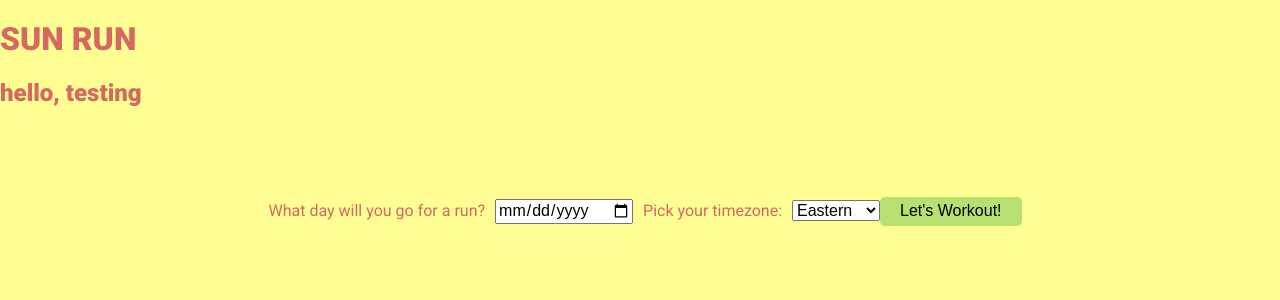
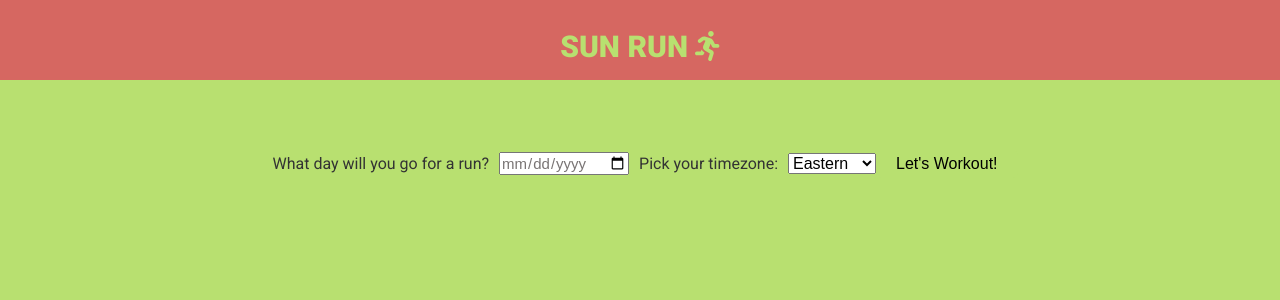
Before and after one commit to array-of-sunshine-2021/array-of-sunshine-api, a React (Create React App) app: page / in a window 1280 px wide. Shown: the top 300 px of the page. Built offline with nearby package versions, Linux system fonts and the light colour scheme.

Commit message:
working on the styling

```diff
--- a/package.json
+++ b/package.json
@@ -3,6 +3,9 @@
   "version": "0.1.0",
   "private": true,
   "dependencies": {
+    "@fortawesome/fontawesome-svg-core": "^1.2.35",
+    "@fortawesome/free-solid-svg-icons": "^5.15.3",
+    "@fortawesome/react-fontawesome": "^0.1.14",
     "@testing-library/jest-dom": "^5.11.9",
     "@testing-library/react": "^11.2.5",
     "@testing-library/user-event": "^12.8.3",
--- a/src/App.js
+++ b/src/App.js
@@ -2,43 +2,43 @@ import "./styles/App.scss";
 import axios from "axios";
 import { useState } from "react";
 import Form from "./Form";
-import Results from "./Results.js"
+import Results from "./Results.js";
 
+import { FontAwesomeIcon } from "@fortawesome/react-fontawesome";
+import { faRunning } from "@fortawesome/free-solid-svg-icons";
 
 function App() {
   //define state for the form inputs
-  const [dateInput, setDateInput] = useState('');
-  const [sunrise , setSunrise] = useState('');
-  const [latitude, setLatitude] = useState('');
-  const [longitude, setLongitude] = useState('');
-  const [duration , setDuration] = useState('');
-  const [result , setResult] = useState([]);
-  const [userChoiceTimeZone , setUserChoiceTimeZone] = useState('')
-
+  const [dateInput, setDateInput] = useState("");
+  const [sunrise, setSunrise] = useState("");
+  const [latitude, setLatitude] = useState("");
+  const [longitude, setLongitude] = useState("");
+  const [duration, setDuration] = useState("");
+  const [result, setResult] = useState([]);
+  const [userChoiceTimeZone, setUserChoiceTimeZone] = useState("");
 
   const timeZoneCoordinates = [
     {
-        timezone: 'eastern',
+      timezone: "eastern",
       lat: 43.6532,
       lng: -79.3832,
-
     },
     {
-        timezone: 'central',
+      timezone: "central",
       lat: 29.7604,
       lng: -95.3698,
     },
     {
-      timezone: 'pacific',
-      lat:  37.7749,
-      lng:  -122.4194,
+      timezone: "pacific",
+      lat: 37.7749,
+      lng: -122.4194,
     },
     {
-      timezone: 'mountain',
-      lat:  33.4484,
-      lng:  -112.0740,
-    }
-  ]
+      timezone: "mountain",
+      lat: 33.4484,
+      lng: -112.074,
+    },
+  ];
 
   const handleDateInput = (event) => {
     const date = event.target.value;
@@ -46,32 +46,30 @@ function App() {
   };
 
   const handleTimeZone = (event) => {
-    const timeZoneSelected = event.target.value
+    const timeZoneSelected = event.target.value;
 
-    setUserChoiceTimeZone(timeZoneSelected)
+    setUserChoiceTimeZone(timeZoneSelected);
 
-    const timeZoneUserChoice = timeZoneCoordinates.filter((timeZoneCoordinate) => {
-      return(
-        timeZoneSelected === timeZoneCoordinate.timezone
-      )
-    })
-    const latitude = timeZoneUserChoice[0].lat
-    const longitude= timeZoneUserChoice[0].lng
-    setLatitude(latitude)
-    setLongitude(longitude)
+    const timeZoneUserChoice = timeZoneCoordinates.filter(
+      (timeZoneCoordinate) => {
+        return timeZoneSelected === timeZoneCoordinate.timezone;
       }
-
+    );
+    const latitude = timeZoneUserChoice[0].lat;
+    const longitude = timeZoneUserChoice[0].lng;
+    setLatitude(latitude);
+    setLongitude(longitude);
+  };
 
   const handleRadioChoice = (event) => {
     const radioChoice = event.target.value;
-    setSunrise(radioChoice)
-  }
+    setSunrise(radioChoice);
+  };
 
   const handleDuration = (event) => {
     const durationChoice = event.target.value;
-    setDuration(durationChoice)
-  }
-
+    setDuration(durationChoice);
+  };
 
   const handleSubmit = (event) => {
     event.preventDefault();
@@ -85,31 +83,33 @@ function App() {
       },
     }).then((response) => {
       response = response.data.results;
-      setResult(response)
+      setResult(response);
     });
   };
 
   return (
     <div className="App">
-      <h1>SUN RUN</h1>
-      <h2>hello, testing</h2>
+      <header>
+        <h1 className="wrapper">
+          SUN RUN  <FontAwesomeIcon icon={faRunning} />
+        </h1>
+      </header>
+
       <Form
         submit={handleSubmit}
-      date= {dateInput}
+        date={dateInput}
         dateChange={handleDateInput}
-      timeZone = {handleTimeZone}
-      sunRun = {handleRadioChoice}
-      duration = {handleDuration}
+        timeZone={handleTimeZone}
+        sunRun={handleRadioChoice}
+        duration={handleDuration}
       />
       <Results
-       apiResult = {result}
-       userDuration = {duration}
-       timeZone = {userChoiceTimeZone}
-       radioChoice = {sunrise}
+        apiResult={result}
+        userDuration={duration}
+        timeZone={userChoiceTimeZone}
+        radioChoice={sunrise}
       />
-
     </div>
-
   );
 }
 
--- a/src/ContainerForm.js
+++ b/src/ContainerForm.js
@@ -1,29 +1,14 @@
 //ContainerForm.js
 
-import {useState , useEffect} from 'react'
+import { useState, useEffect } from "react";
 
-
-const ContainerForm = ({fetchApi}) => {
-
-     const [button , setbutton ] = useState(false)
-
-
-     useEffect(() => {
-          if(button){
-               setbutton(true)
-          }else{
-               setbutton(false)
-          }
-
-     } , [fetchApi])
-     console.log(fetchApi)
-
-     return(
-          <div>
-               <label htmlFor="sunInput">Before Sunset</label>
-               <input type="radio" name="sunInput" className="sunInput" value ="sunset"/>
-          </div>
-     )
-}
+const ContainerForm = () => {
+  return (
+    <div>
+      <label htmlFor="sunInput">Before Sunset</label>
+      <input type="radio" name="sunInput" className="sunInput" value="sunset" />
+    </div>
+  );
+};
 
 export default ContainerForm;
--- a/src/styles/App.scss
+++ b/src/styles/App.scss
@@ -1,51 +1,77 @@
 // App.scss
 
-@import 'setup';
+@import "setup";
 
+* {
+  margin: 0;
+  padding: 0;
+  box-sizing: border-box;
+}
 
 // GENERAL STYLES
 
-body{
-    background-color: $yellow-color;
+.wrapper {
+  margin: 0 auto;
+  width: 90%;
+  max-width: 1200px;
+}
+
+body {
+  // background-color: $yellow-color;
   font-family: $base-font;
   font-weight: 400;
   font-size: 1.6rem;
-    color: $red-color;
+  color: #333333;
+  background-color: $green-color;
+  // color:$red-color;
 }
 
-button{
+header{
+  background-color: $red-color;
+  color: $green-color;
+  height: 10vh;
+  text-align: center;
+
+
+  h1 {
+    padding-top: 30px;
+    font-size: 3rem;
+  }
+}
+
+button {
   border: none;
   border-radius: 5px;
   background-color: $green-color;
-    padding: .5rem 2rem;
+  padding: 0.5rem 2rem;
   margin-top: 2rem;
-}
-
-.wrapper{
-    width: 90%;
-    max-width: 1200px;
-    margin: 0 auto;
 }
 
 // FORM STYLES
 
-form{
+form {
   text-align: center;
   padding-top: 5rem;
-    p{
+  p {
     margin-bottom: 0;
   }
-    label{
-        margin:1rem;
+  label {
+    margin: 1rem;
+  }
+
+  .dateInput {
+    color: #797474;
+    font-size: 1.5rem
+
   }
 }
 
-.runDuration{
+.runDuration {
   margin: 2rem;
   display: none;
 }
 
-.runDurationVisible{
-    margin:2rem;
+.runDurationVisible {
+  margin: 2rem;
   display: block;
 }
--- a/src/styles/_setup.scss
+++ b/src/styles/_setup.scss
@@ -11,6 +11,9 @@ html { -moz-box-sizing: border-box; -webkit-box-sizing: border-box; box-sizing:
   img{max-width:100%;height:auto;}
 
 
+@import url('https://fonts.googleapis.com/css2?family=Roboto:wght@400;900&display=swap');
+
+// font-family: 'Roboto', sans-serif;
 // VARIABLES
 
 $red-color: #D66761;
```
Also changed, not shown: src/Form.js (+0 -20 lines), 1 other file (tests, documents, lock files or other folders). Lines whose indentation alone changed are shown as unchanged.
